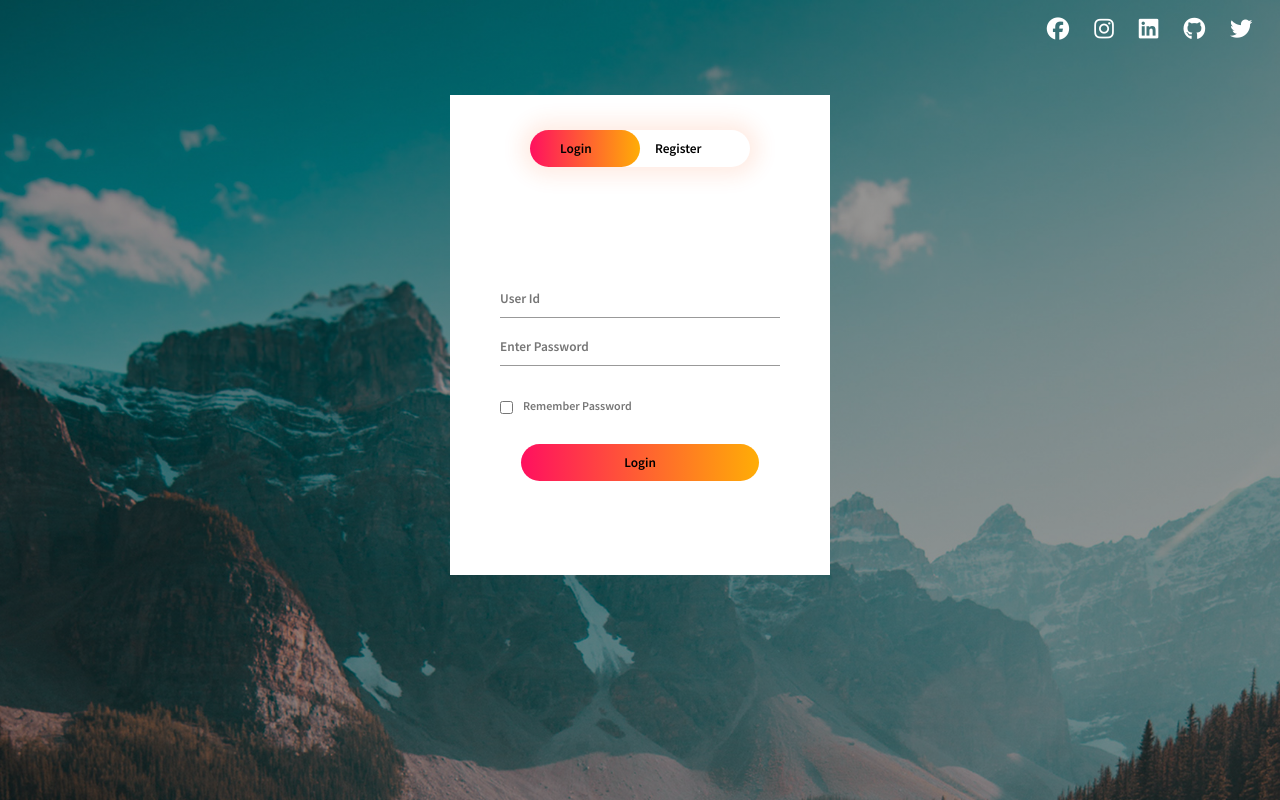
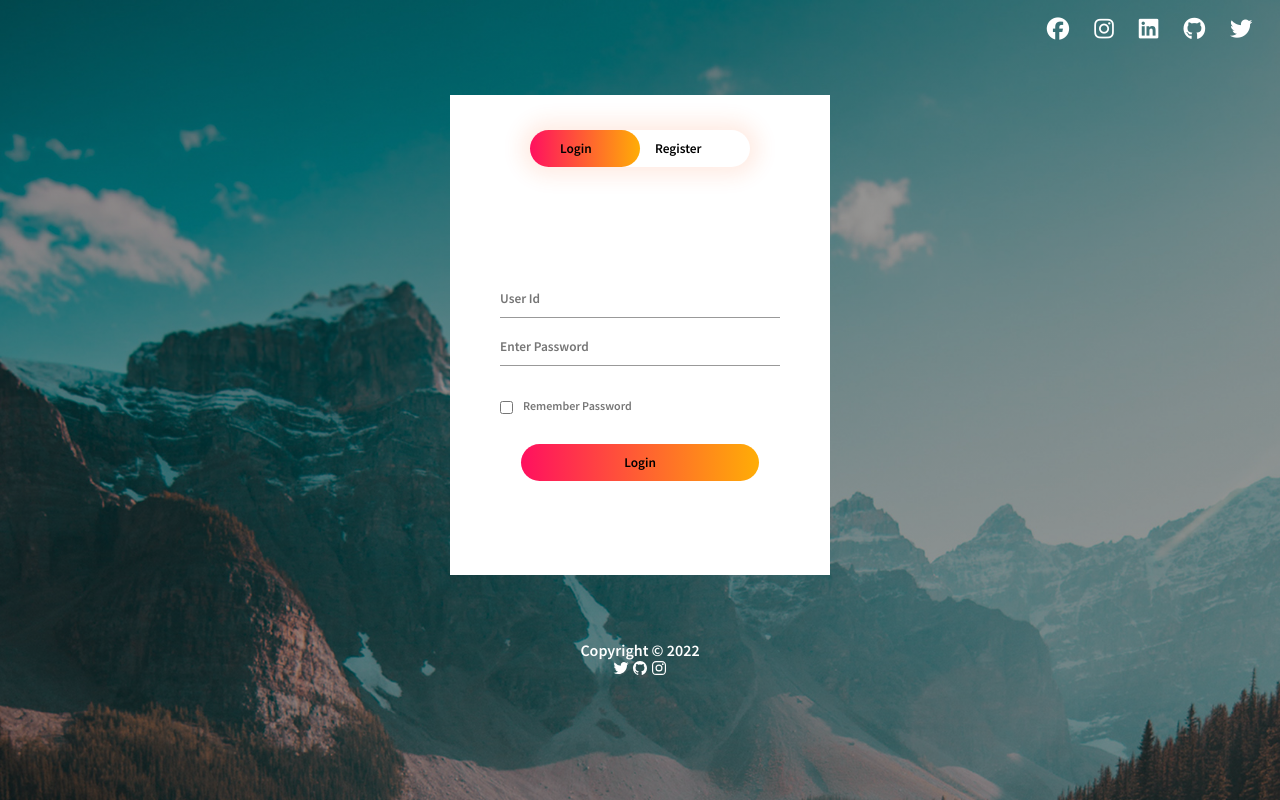
Before and after one commit to RockySingh137/Hacktoberfest2022-HTML-CSS, a plain HTML site: page index.html in a window 1280 px wide. Drawn offline with nearby package versions, Linux system fonts and the light colour scheme.

Commit message:
Updated index.html with footer

```diff
--- a/index.html
+++ b/index.html
@@ -5,6 +5,8 @@
     <meta charset="UTF-8">
     <meta http-equiv="X-UA-Compatible" content="IE=edge">
     <meta name="viewport" content="width=device-width, initial-scale=1.0">
+    <script type="module" src="https://unpkg.com/ionicons@5.5.2/dist/ionicons/ionicons.esm.js"></script>
+    <script nomodule src="https://unpkg.com/ionicons@5.5.2/dist/ionicons/ionicons.js"></script>
     <title>Login Page</title>
     <link rel="stylesheet" href="style.css">
     <script src="https://kit.fontawesome.com/59052dbbdd.js" crossorigin="anonymous"></script>
@@ -64,5 +66,15 @@
         }
     </script>
 </body>
+<footer class="foot">
+    <p>Copyright &copy; 2022</p>
+    <div>
+        <p>
+        <ion-icon name="logo-twitter"></ion-icon>
+        <ion-icon name="logo-github"></ion-icon>
+        <ion-icon name="logo-instagram"></ion-icon>
+    </p>
+      </div>
+</footer>
 
 </html>
--- a/style.css
+++ b/style.css
@@ -128,3 +128,7 @@ span {
 #register {
     left: 450px;
 }
+.foot{
+    text-align: center;
+    color:#fff;
+}
```
